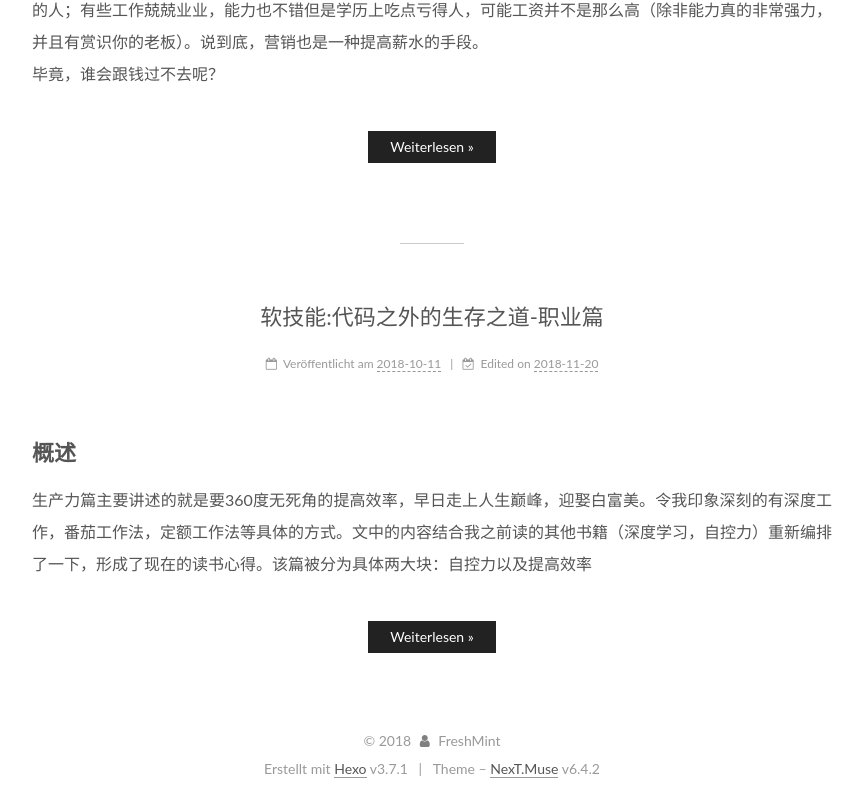
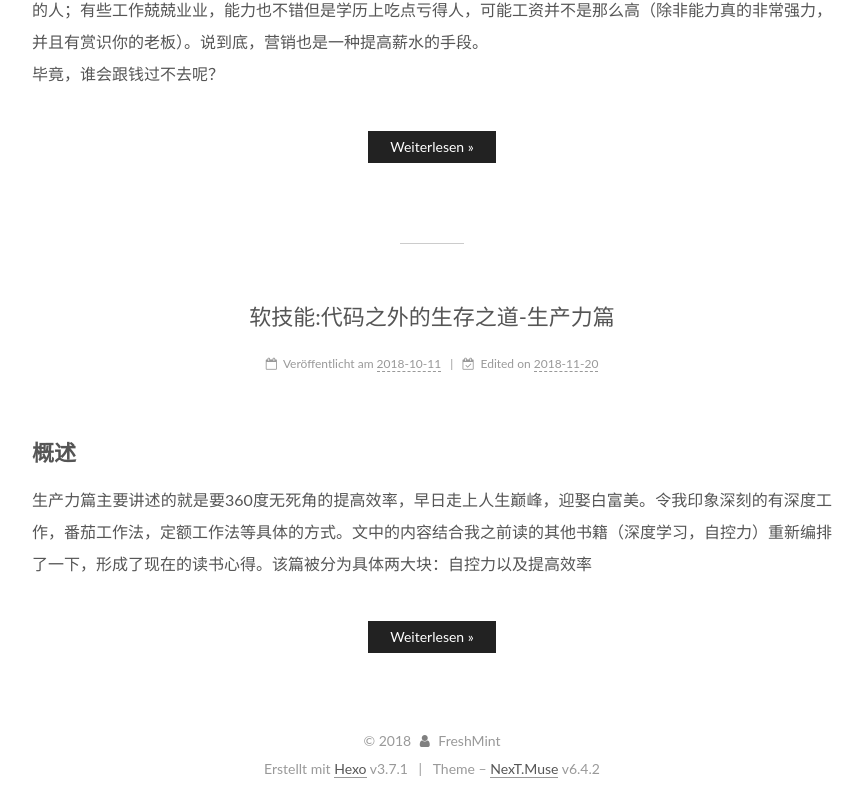
Before and after one commit to Super1ZC/super1zc.github.io, a plain HTML site: page index.html in a window 1280 px wide. Shown: the part 2115-2918 px from the top of the page, without its empty margins (208-1071 px from the left). Drawn offline with Linux system fonts and the light colour scheme.

Commit message:
Site updated: 2018-11-20 23:46:53

```diff
--- a/index.html
+++ b/index.html
@@ -929,7 +929,7 @@
           <h1 class="post-title" itemprop="name headline">
 
                 <a class="post-title-link" href="/2018/10/11/软技能：代码之外的生存之道-生产力/" itemprop="url">
-                  软技能:代码之外的生存之道-职业篇
+                  软技能:代码之外的生存之道-生产力篇
                 </a>
 
 
```
